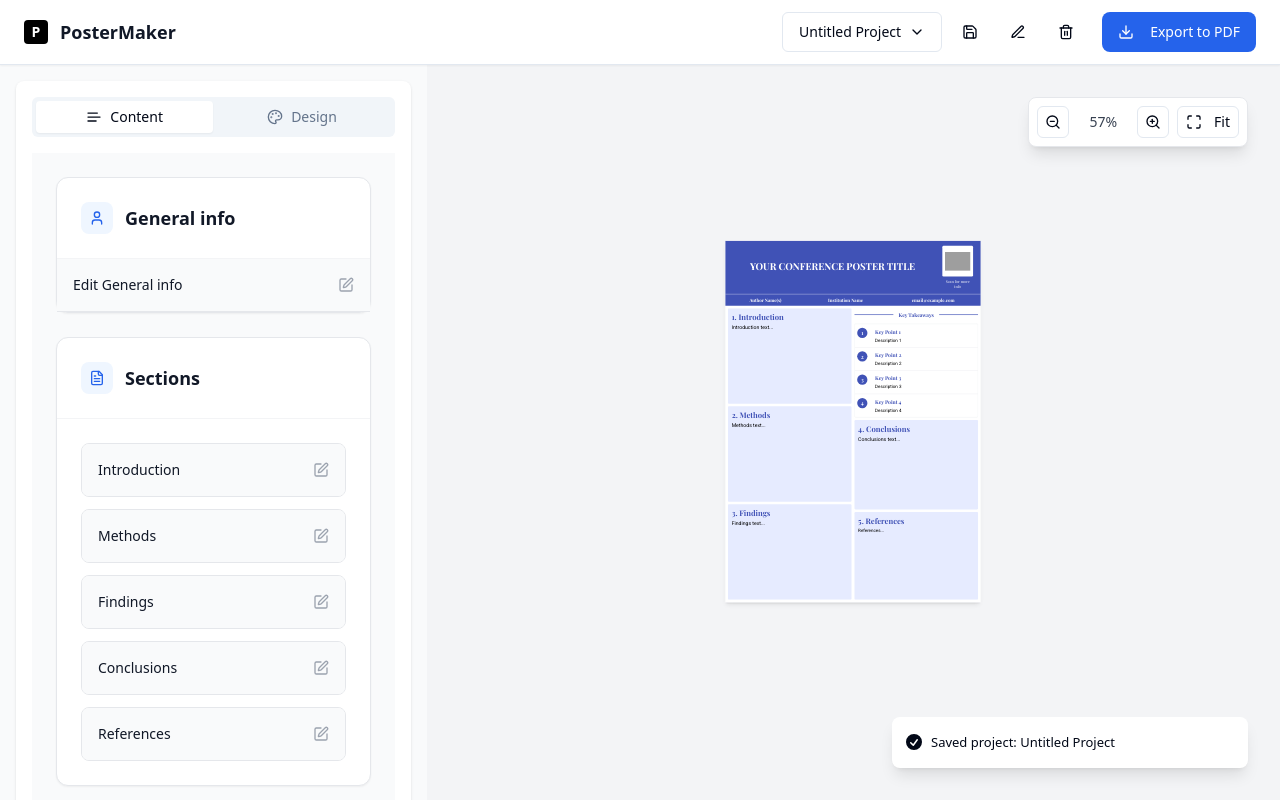
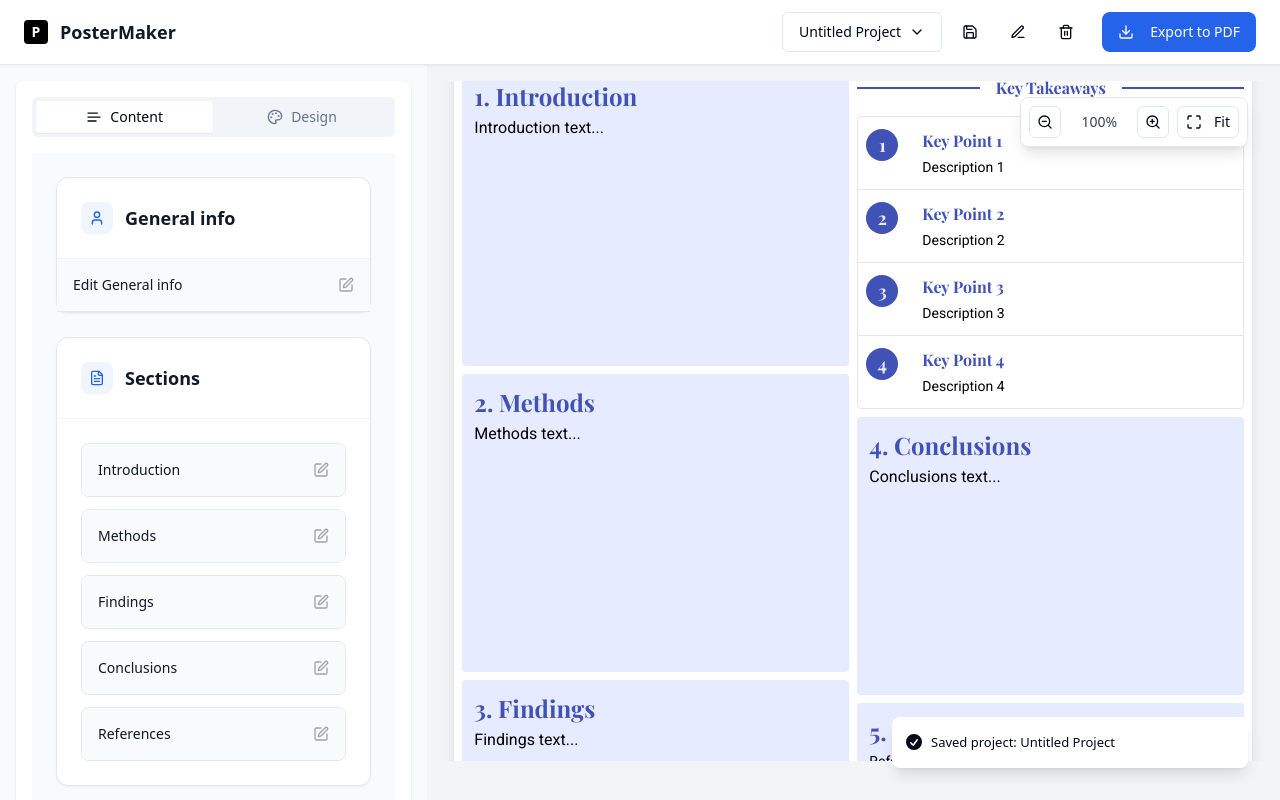
Before and after one commit to Eshz/poster-print-wizard, a React (Vite) app: page / in a window 1280 px wide. Shown: the top 800 px of the page. Built offline with nearby package versions, Linux system fonts and the light colour scheme; grey boxes are pictures that could not be loaded; a web font is replaced by a local one.

Commit message:
Fix: Zoom level relative to A0 size
Adjusted zoom level calculation to be relative to A0 size.

```diff
--- a/src/components/ZoomControls.tsx
+++ b/src/components/ZoomControls.tsx
@@ -16,8 +16,9 @@ const ZoomControls: React.FC<ZoomControlsProps> = ({
   onZoomChange,
   containerScale = 1,
   minZoom = 0.1,
-  maxZoom = 2
+  maxZoom = 3
 }) => {
+  // Now zoom percentage represents actual A0 size percentage
   const zoomPercentage = Math.round(currentZoom * 100);
 
   const handleZoomIn = () => {
@@ -31,10 +32,12 @@ const ZoomControls: React.FC<ZoomControlsProps> = ({
   };
 
   const handleZoomReset = () => {
+    // Reset to 100% (actual A0 size)
     onZoomChange(1);
   };
 
   const handleFitToWindow = () => {
+    // Set zoom to fit the window
     onZoomChange(containerScale);
   };
 
@@ -53,7 +56,7 @@ const ZoomControls: React.FC<ZoomControlsProps> = ({
       <button
         onClick={handleZoomReset}
         className="px-3 py-1 text-sm font-medium text-gray-700 hover:text-gray-900 hover:bg-gray-50 rounded transition-colors"
-        title="Reset to 100%"
+        title="Reset to 100% (A0 size)"
       >
         {zoomPercentage}%
       </button>
--- a/src/components/layout/PosterPreviewArea.tsx
+++ b/src/components/layout/PosterPreviewArea.tsx
@@ -14,12 +14,13 @@ const PosterPreviewArea: React.FC<PosterPreviewAreaProps> = ({
   qrColor,
   designSettings
 }) => {
-  const [manualZoom, setManualZoom] = useState<number>(1);
+  const [manualZoom, setManualZoom] = useState<number>(1); // Start at 100% (A0 size)
   const [containerScale, setContainerScale] = useState<number>(1);
 
-  // Default to fit-to-window when container scale is calculated
+  // Default to fit-to-window when container scale is calculated (but don't auto-change zoom)
   useEffect(() => {
-    if (containerScale > 0 && containerScale < 1) {
+    // Only set initial zoom to fit-to-window if it's significantly smaller than 100%
+    if (containerScale > 0 && containerScale < 0.5 && manualZoom === 1) {
       setManualZoom(containerScale);
     }
   }, [containerScale]);
--- a/src/hooks/usePosterScaling.ts
+++ b/src/hooks/usePosterScaling.ts
@@ -30,7 +30,7 @@ export const usePosterScaling = ({
 
       const containerRect = container.getBoundingClientRect();
 
-      // Calculate fit-to-window scale first
+      // Calculate fit-to-window scale
       const availableWidth = containerRect.width - 40;
       const availableHeight = containerRect.height - 40;
 
@@ -38,12 +38,13 @@ export const usePosterScaling = ({
       const scaleY = availableHeight / posterUIHeight;
       const fitToWindowScale = Math.min(scaleX, scaleY, 1);
 
-      // Apply the zoom scale relative to fit-to-window, not absolute A0 size
-      const actualScale = manualZoom * fitToWindowScale;
+      // Now 100% zoom (manualZoom = 1) represents actual A0 size
+      // The actual scale applied is manualZoom (where 1 = 100% = A0 size)
+      const actualScale = manualZoom;
 
       posterRef.current.style.transform = `scale(${actualScale})`;
 
-      // Notify parent of fit-to-window scale
+      // Notify parent of fit-to-window scale for the "Fit" button
       if (onContainerScaleChange) {
         onContainerScaleChange(fitToWindowScale);
       }
```
